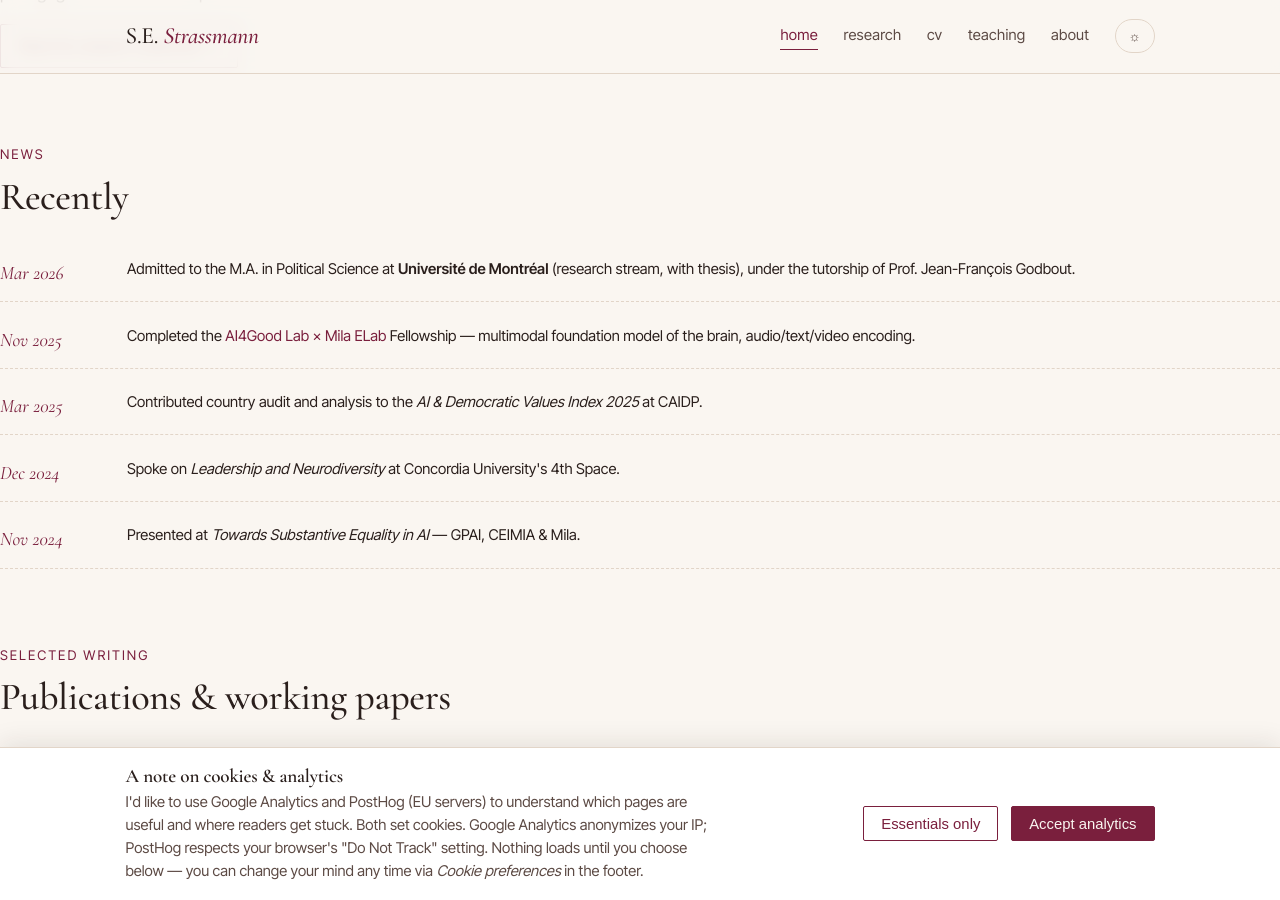
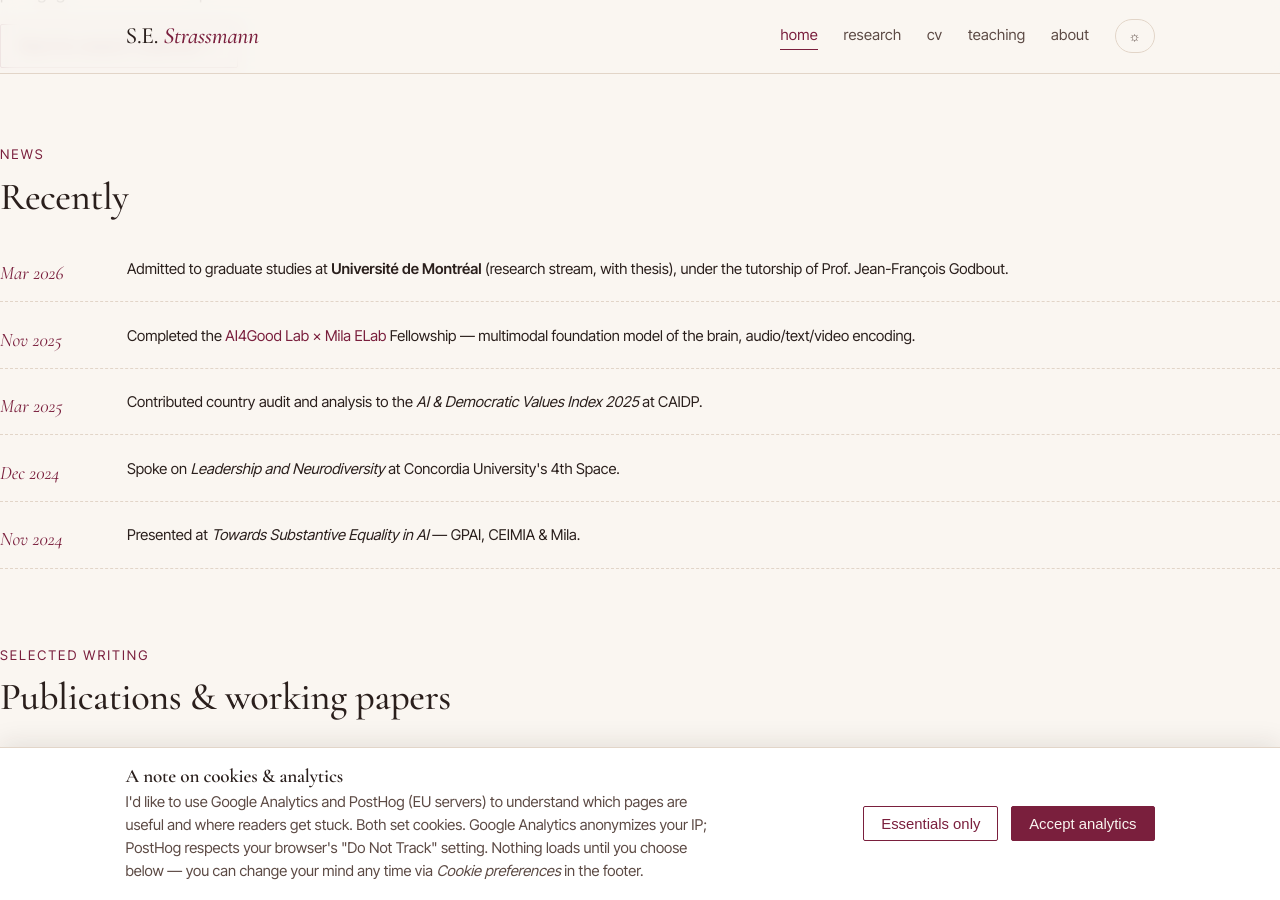
Before and after one commit to sophiestrazie/sophiestrazie.github.io, a Jekyll site: the page built from index.md, in a window 1280 px wide and 900 px high, scrolled down 985 px. Built offline with Jekyll 4.4.1, drawn with Linux system fonts in a browser that asks for light colours.

Commit message:
Clean up news page

```diff
--- a/_data/news.yml
+++ b/_data/news.yml
@@ -6,7 +6,7 @@
 
 - date: "2026-03-16"
   text: >-
-    Admitted to the M.A. in Political Science at <strong>Université de Montréal</strong>
+    Admitted to graduate studies at <strong>Université de Montréal</strong>
     (research stream, with thesis), under the tutorship of
     Prof. Jean-François Godbout.
 
```
